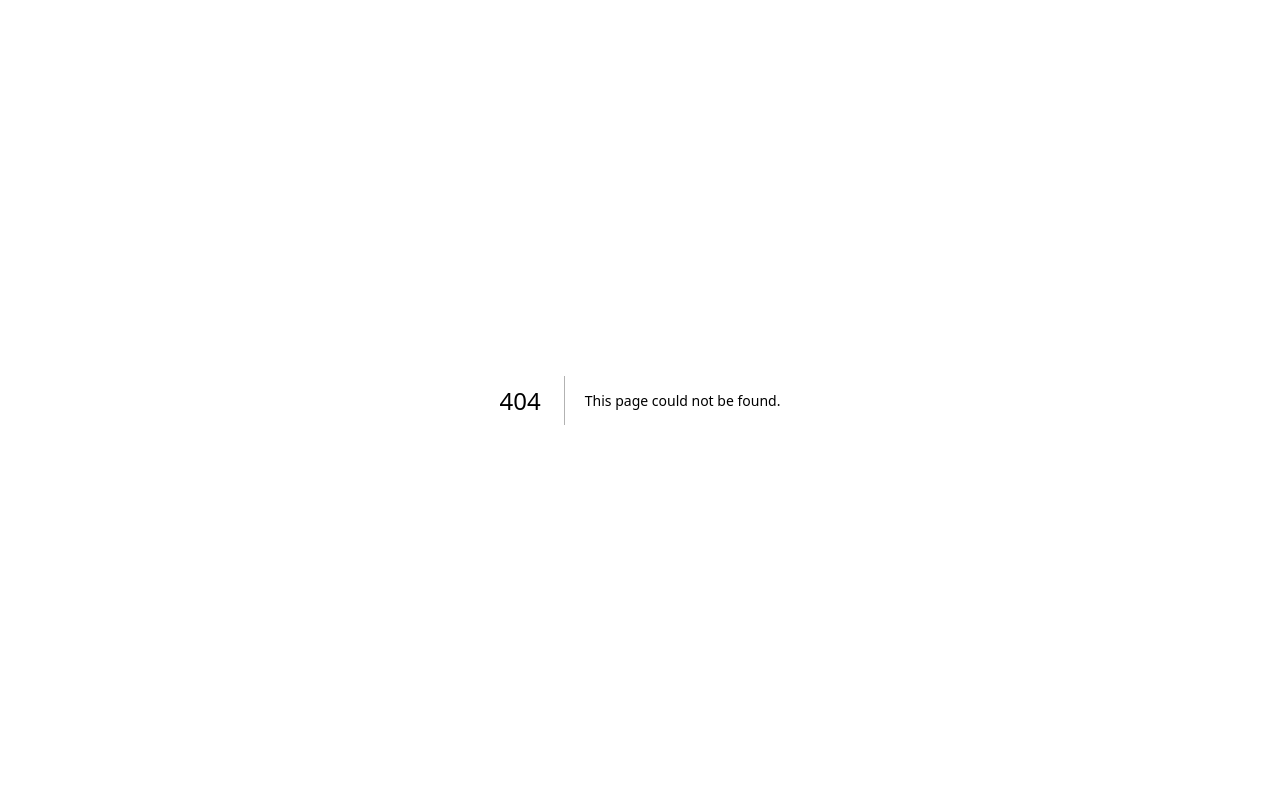
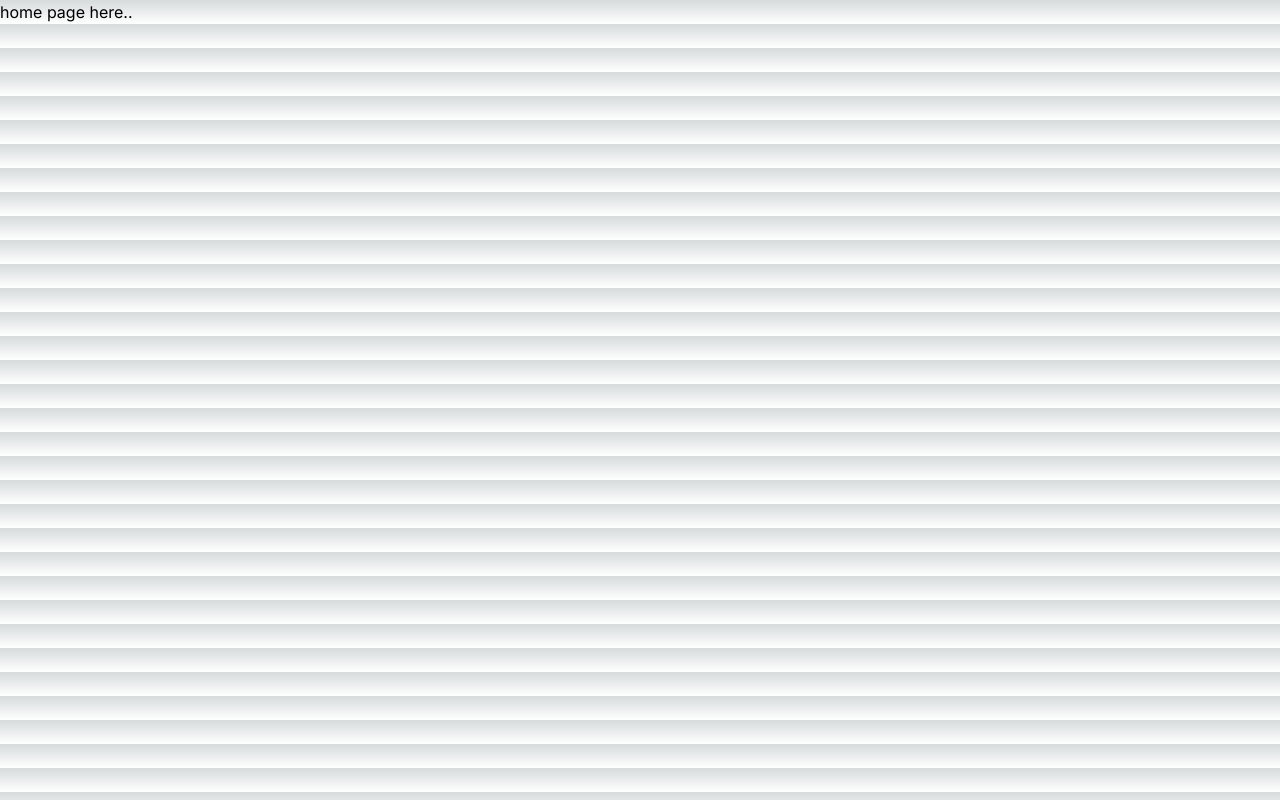
Before and after one commit to shakil-script/next-venture-blog, a Next.js app: page /home in a window 1280 px wide. Before the commit this address had no page. Built offline with nearby package versions, Linux system fonts and the light colour scheme.

Commit message:
added home

```diff
--- /dev/null
+++ b/src/app/home/page.jsx
@@ -0,0 +1,11 @@
+import React from "react";
+
+const page = () => {
+  return (
+    <div>
+      <h1>home page here..</h1>
+    </div>
+  );
+};
+
+export default page;
```
